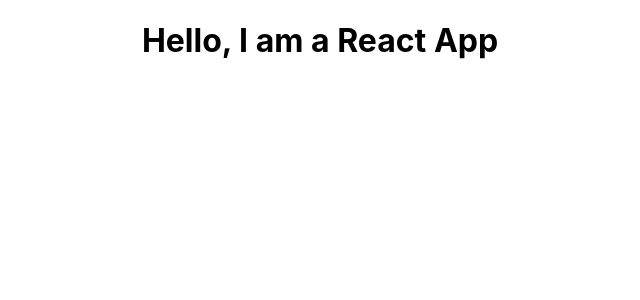
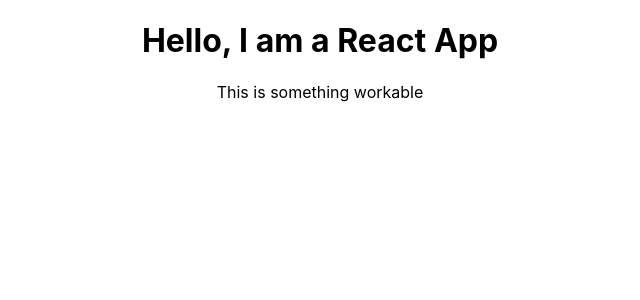
Before and after one commit to pale-cinder/react-examples, a React (Create React App) app in the folder react-base/: page / in a window 1280 px wide. Shown: the top 300 px of the page, without its empty margins (320-960 px from the left). Built offline with nearby package versions, Linux system fonts and the light colour scheme.

Commit message:
paragraph

```diff
--- a/react-base/src/App.js
+++ b/react-base/src/App.js
@@ -6,6 +6,7 @@
     return (
       <div className="App">
         <h1>Hello, I am a React App</h1>
+        <p>This is something workable</p>
       </div>
     );
 
```
